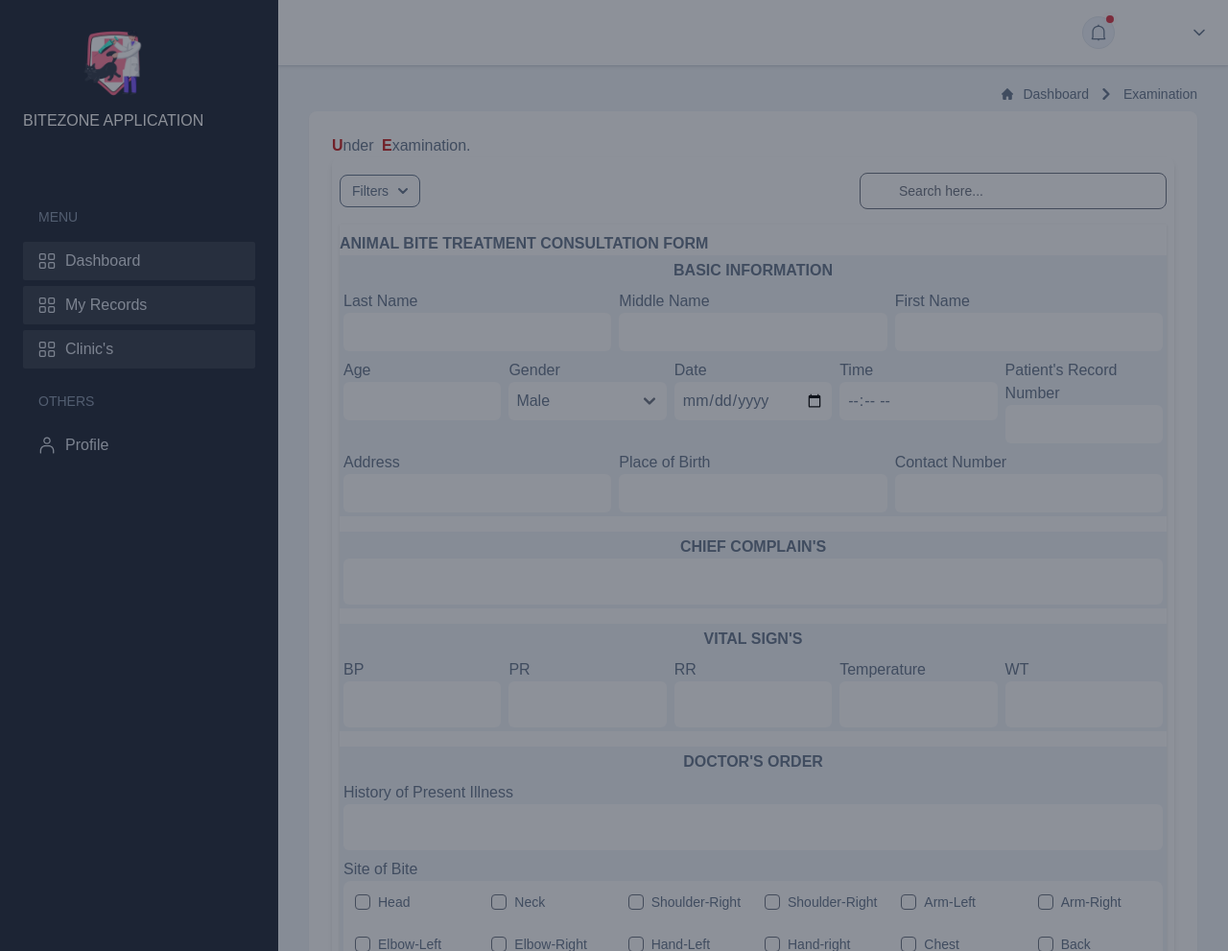
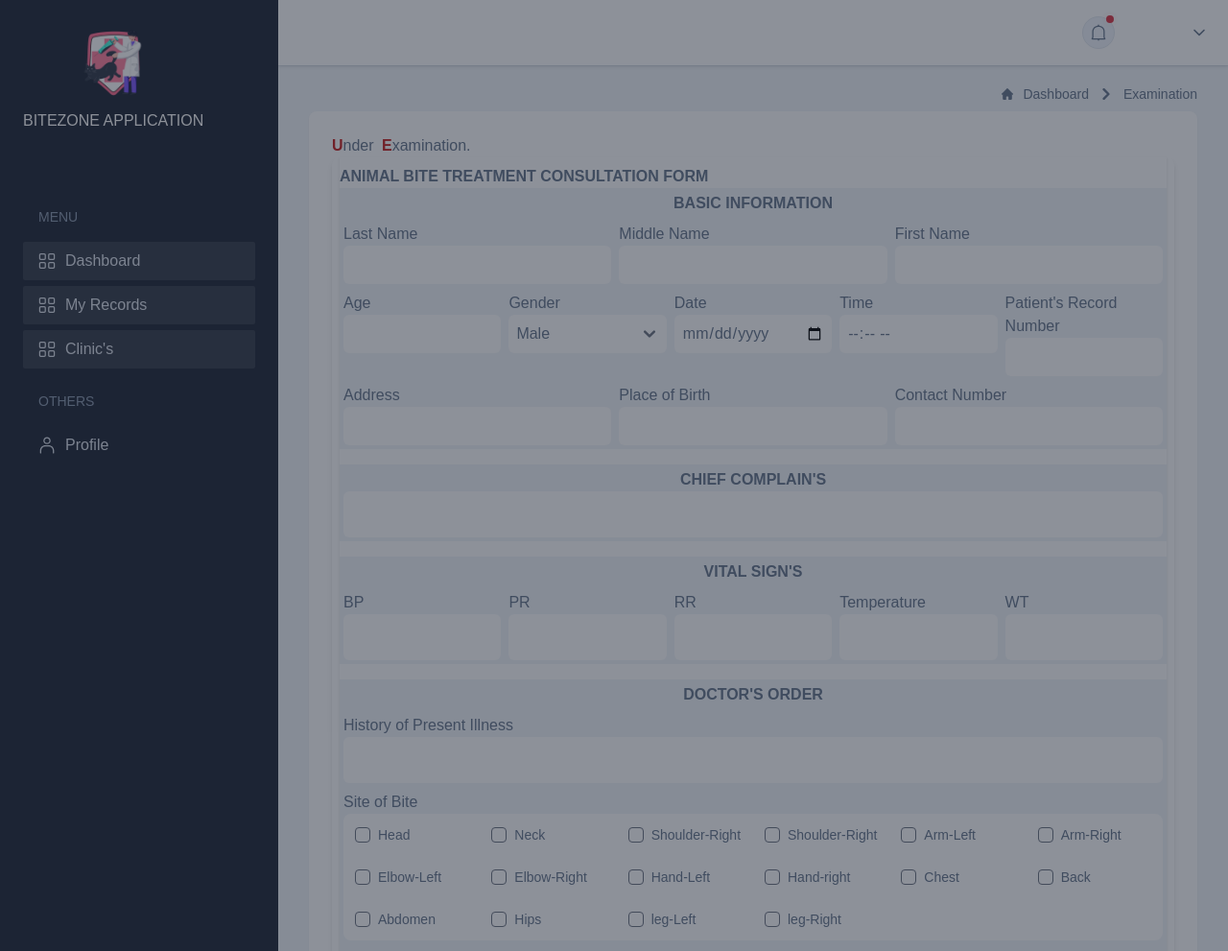
Before and after one commit to JohnPaulQuintana/Bitezone-v1.2, a Laravel app: template resources/views/admin/examination.blade.php in a window 1280 px wide. Shown: the top 991 px of the page at 96% size. Run offline with Laravel 9, Linux system fonts and the light colour scheme; the template is opened without the code that fills it, so the values that code supplies are empty; style sheets or scripts are compiled from the project's sources; parts of the project's set-up code (start-up, migrations or seed data) failed here and were passed over; some libraries are stand-ins or nearby versions.

Commit message:
Update examination.blade.php

```diff
--- a/resources/views/admin/examination.blade.php
+++ b/resources/views/admin/examination.blade.php
@@ -21,43 +21,7 @@
                     {{-- record table here --}}
 
                     <div class="overflow-auto shadow-md sm:rounded-lg px-2">
-                        <div class="flex items-center justify-between flex-column md:flex-row flex-wrap space-y-4 md:space-y-0 py-4 bg-white dark:bg-gray-900">
-                            <div>
-                                <button id="dropdownActionButton" data-dropdown-toggle="dropdownAction" class="inline-flex items-center text-gray-500 bg-white border border-gray-300 focus:outline-none hover:bg-gray-100 focus:ring-4 focus:ring-gray-100 font-medium rounded-lg text-sm px-3 py-1.5 dark:bg-gray-800 dark:text-gray-400 dark:border-gray-600 dark:hover:bg-gray-700 dark:hover:border-gray-600 dark:focus:ring-gray-700" type="button">
-                                    <span class="sr-only">Action button</span>
-                                    Filters
-                                    <svg class="w-2.5 h-2.5 ms-2.5" aria-hidden="true" xmlns="http://www.w3.org/2000/svg" fill="none" viewBox="0 0 10 6">
-                                        <path stroke="currentColor" stroke-linecap="round" stroke-linejoin="round" stroke-width="2" d="m1 1 4 4 4-4"/>
-                                    </svg>
-                                </button>
-                                <!-- Dropdown menu -->
-                                <div id="dropdownAction" class="z-10 hidden bg-white divide-y divide-gray-100 rounded-lg shadow w-44 dark:bg-gray-700 dark:divide-gray-600">
-                                    <ul class="py-1 text-sm text-gray-700 dark:text-gray-200" aria-labelledby="dropdownActionButton">
-                                        <li>
-                                            <a href="#" class="block px-4 py-2 hover:bg-gray-100 dark:hover:bg-gray-600 dark:hover:text-white">All</a>
-                                        </li>
-                                        <li>
-                                            <a href="#" class="block px-4 py-2 hover:bg-gray-100 dark:hover:bg-gray-600 dark:hover:text-white">Waiting</a>
-                                        </li>
-                                        <li>
-                                            <a href="#" class="block px-4 py-2 hover:bg-gray-100 dark:hover:bg-gray-600 dark:hover:text-white">Recieving</a>
-                                        </li>
-                                        <li class="py-1">
-                                            <a href="#" class="block px-4 py-2 text-sm text-gray-700 hover:bg-gray-100 dark:hover:bg-gray-600 dark:text-gray-200 dark:hover:text-white">Completed</a>
-                                        </li>
-                                        <li class="py-1">
-                                            <a href="#" class="block px-4 py-2 text-sm text-gray-700 hover:bg-gray-100 dark:hover:bg-gray-600 dark:text-gray-200 dark:hover:text-white">Rejected</a>
-                                        </li>
-                                    </ul>
 
-                                </div>
-                            </div>
-                            <label for="table-search" class="sr-only">Search</label>
-                            <div class="">
-
-                                <input type="text" id="table-search-users" class="block pt-2 ps-10 text-sm text-gray-900 border border-gray-300 rounded-lg w-80 bg-gray-50 focus:ring-blue-500 focus:border-blue-500 dark:bg-gray-700 dark:border-gray-600 dark:placeholder-gray-400 dark:text-white dark:focus:ring-blue-500 dark:focus:border-blue-500" placeholder="Search here...">
-                            </div>
-                        </div>
 
                         {{-- data here --}}
                         {{-- {{ $examination }} --}}
```
